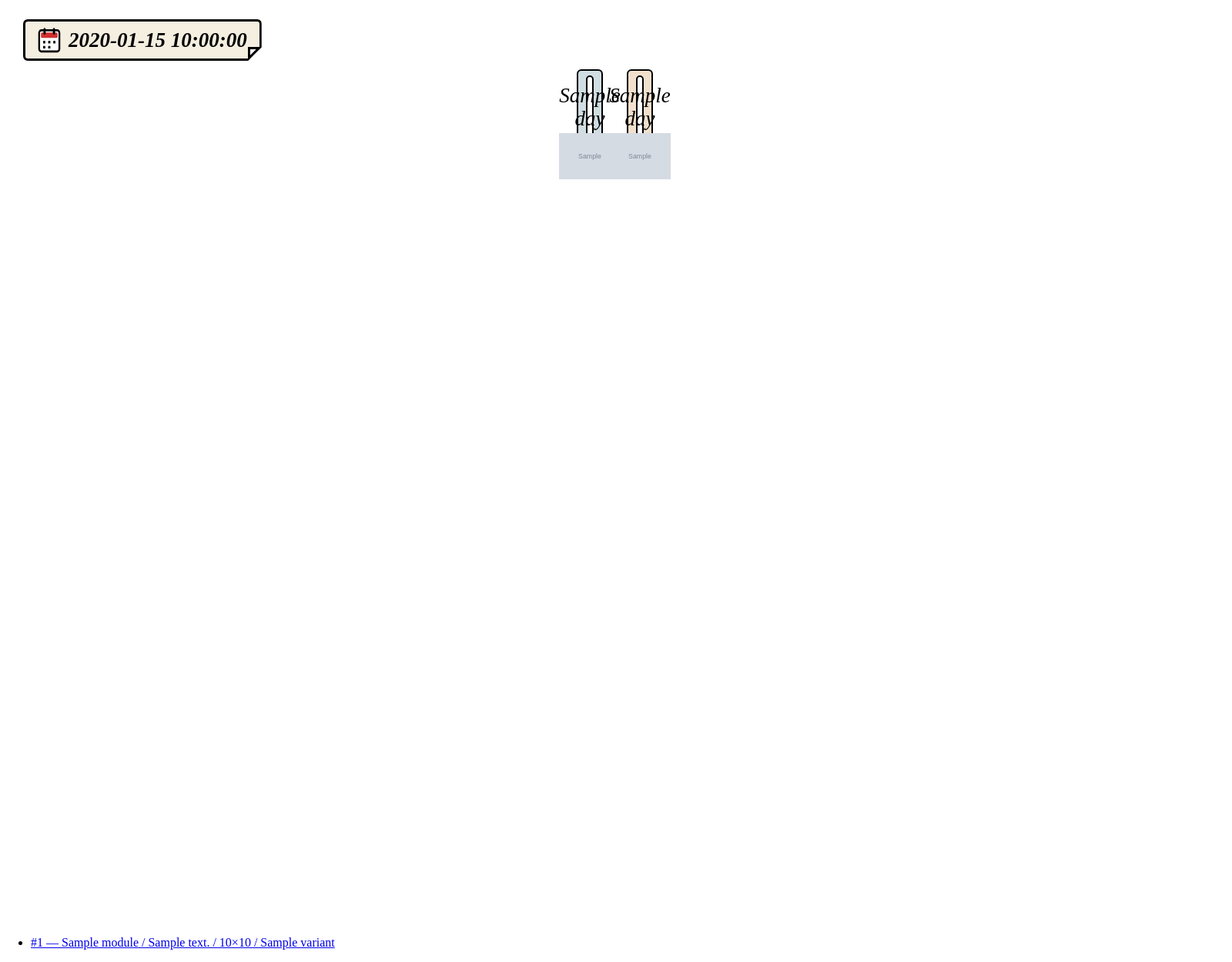
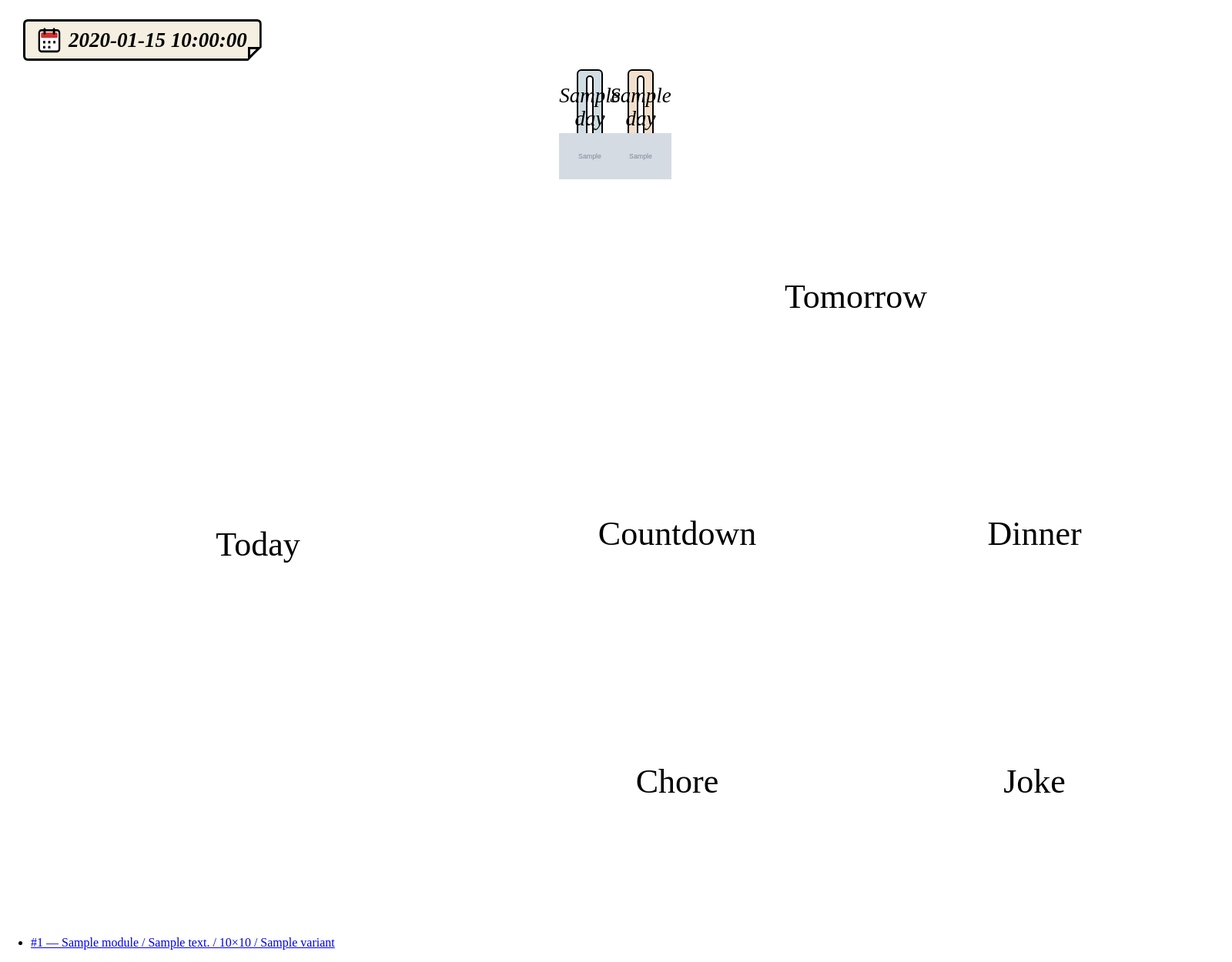
Before and after one commit to jhurstus/kidink, a Python web app: template server/app/templates/board.html in a window 1600 px wide. Shown: the whole page at 77% size. Run offline with Jinja, Linux system fonts and the light colour scheme; the template is opened without the code that fills it: most values are stand-ins (such as "Sample title", 1, 10 or a date in 2020); grey boxes marked "Sample" are stand-in pictures.

Commit message:
Add placeholders for remaining modules

```diff
--- a/server/app/static/css/board.css
+++ b/server/app/static/css/board.css
@@ -14,7 +14,7 @@
 
 /* ---------------------------------------------------------------------------
    Day-of-week strip slot (spec §9). 60px margin to the top of the page, 30px to
-   the left, 33px to the right (the 1537px strip ends at x=1567) — visually even
+   the left, 32px to the right (the 1538px strip ends at x=1568) — visually even
    side margins once the frame's obscured edge pixels (spec §2) are subtracted.
    The slot is NOT clipped, so the strip's rotated date box can jut past its
    top-left corner.
@@ -28,3 +28,75 @@
 body {
    margin: 0;
 }
+
+/* ---------------------------------------------------------------------------
+   Content area (spec §4) — everything below the day strip. Left/right/bottom
+   margins mirror the strip's (30px left, 32px right → 1538px wide), and the
+   bottom margin (31px) is tuned to look visually even against them once the
+   frame's obscured edge pixels (spec §2: 3px left, 4px right, 6px bottom) are
+   subtracted. The strip occupies y 60–250; the content is pulled up to y=245 so
+   it tucks 5px under the strip (the burst spills down into this band anyway,
+   §9.1), running to y=1169.
+   --------------------------------------------------------------------------- */
+.content {
+   position: absolute;
+   top: 245px;
+   left: 30px;
+   width: 1538px;
+   height: 924px;
+   display: flex;
+   gap: 15px;
+}
+
+/* Left column: the full-height Today panel, fixed 510px wide (spec §10). */
+.today-pane {
+   width: 610px;
+   height: 100%;
+}
+
+/* Right column: Tomorrow across the top, then the 2×2 module grid filling the
+   rest. Claims all the width the Today pane leaves (1012px). */
+.right-pane {
+   flex: 1;
+   height: 100%;
+   display: flex;
+   flex-direction: column;
+   gap: 15px;
+}
+
+/* Tomorrow spans the right column at a fixed height (spec §11). */
+.tomorrow-cell {
+   height: 280px;
+}
+
+/* Countdown / Dinner / Chore / Joke — an equal-portioned 2×2 grid filling the
+   remaining height of the right column. */
+.module-grid {
+   flex: 1;
+   display: grid;
+   grid-template-columns: 1fr 1fr;
+   grid-template-rows: 1fr 1fr;
+   gap: 15px;
+}
+
+/* Every module's comic_panel stretches to fill its layout cell; the width/height
+   passed to comic_panel only fix the border path's aspect ratio. */
+.content .comic-panel {
+   width: 100%;
+   height: 100%;
+}
+
+/* Center each placeholder module name in its panel (above the halftone/base at
+   z-index 1, below the border at z-index 2). */
+.content .comic-content {
+   position: absolute;
+   inset: 0;
+   display: flex;
+   align-items: center;
+   justify-content: center;
+}
+
+.module-name {
+   font-size: 44px;
+   color: #000;
+}
--- a/server/app/static/css/day_strip.css
+++ b/server/app/static/css/day_strip.css
@@ -5,7 +5,7 @@
 
 .day-strip {
   position: relative;
-  width: 1537px;
+  width: 1538px;
   /* Explicit height: the strip's absolute children (bursts, date box) don't add
      flow height, so this is what keeps the strip's footprint. */
   height: 190px;
@@ -17,7 +17,7 @@
   display: flex;
   align-items: center;
   justify-content: center;
-  gap: 31px;
+  gap: 32px;
   width: 100%;
   height: 100%;
 }
@@ -209,31 +209,31 @@
    lines up with the other cells' day names (the wider 4:3 images sit higher than
    the near-square ones). */
 .day-burst-monday {
-  top: -73px;
+  top: -83px;
 }
 
 .day-burst-tuesday {
-  top: -47px;
+  top: -55px;
 }
 
 .day-burst-wednesday {
-  top: -82px;
+  top: -91px;
 }
 
 .day-burst-thursday {
-  top: -50px;
+  top: -60px;
 }
 
 .day-burst-friday {
-  top: -82px;
+  top: -94px;
 }
 
 .day-burst-saturday {
-  top: -51px;
+  top: -64px;
 }
 
 .day-burst-sunday {
-  top: -51px;
+  top: -63px;
 }
 
 /* ---------------------------------------------------------------------------
--- a/server/app/templates/board.html
+++ b/server/app/templates/board.html
@@ -12,9 +12,30 @@
 
 <body>
   {% from "modules/day_strip.html" import day_strip %}
+  {% from "modules/today.html" import today %}
+  {% from "modules/tomorrow.html" import tomorrow %}
+  {% from "modules/countdown.html" import countdown %}
+  {% from "modules/dinner.html" import dinner %}
+  {% from "modules/chore.html" import chore %}
+  {% from "modules/joke.html" import joke %}
   <div class="board">
     <div class="day-strip-slot">{{ day_strip(strip) }}</div>
 
+    {#- Everything below the strip: the full-height Today column on the left, and
+    a right column of Tomorrow over a 2×2 grid of Countdown / Dinner / Chore /
+    Joke. Sizes flex to fill; module panels stretch to their cell (board.css). -#}
+    <div class="content">
+      <div class="today-pane">{{ today() }}</div>
+      <div class="right-pane">
+        <div class="tomorrow-cell">{{ tomorrow() }}</div>
+        <div class="module-grid">
+          <div class="grid-cell">{{ countdown() }}</div>
+          <div class="grid-cell">{{ dinner() }}</div>
+          <div class="grid-cell">{{ chore() }}</div>
+          <div class="grid-cell">{{ joke() }}</div>
+        </div>
+      </div>
+    </div>
   </div>
   {#- Debug-only listing of every AI image in this render (spec §3.5,
   ?debug_images=1). Never present in normal device renders. -#}
--- /dev/null
+++ b/server/app/templates/modules/chore.html
@@ -0,0 +1,15 @@
+{#- ===========================================================================
+chore.html — the Chores module (spec §14). Today's chores as an icon + kid
+label + title list.
+
+Placeholder for now: a white comic_panel with the module name centered. See
+today.html for the sizing note.
+=========================================================================== -#}
+{% from "macros/comic.html" import comic_panel %}
+
+{% macro chore() -%}
+{% call comic_panel(width=449, height=307, bg='#fff', halftones=[],
+     border={'color': '#000', 'radius': 6, 'mid_width': 2, 'corner_width': 2, 'seed': 5}) %}
+<div class="module-name">Chore</div>
+{% endcall %}
+{%- endmacro %}
--- /dev/null
+++ b/server/app/templates/modules/countdown.html
@@ -0,0 +1,15 @@
+{#- ===========================================================================
+countdown.html — the Countdown module (spec §12). A counter to the next exciting
+event: description, hero image, and a "N sleeps to go!" moon row.
+
+Placeholder for now: a white comic_panel with the module name centered. See
+today.html for the sizing note.
+=========================================================================== -#}
+{% from "macros/comic.html" import comic_panel %}
+
+{% macro countdown() -%}
+{% call comic_panel(width=449, height=307, bg='#fff', halftones=[],
+     border={'color': '#000', 'radius': 6, 'mid_width': 2, 'corner_width': 2, 'seed': 3}) %}
+<div class="module-name">Countdown</div>
+{% endcall %}
+{%- endmacro %}
--- /dev/null
+++ b/server/app/templates/modules/dinner.html
@@ -0,0 +1,15 @@
+{#- ===========================================================================
+dinner.html — the Dinner module (spec §13). "Dinner", an AI image of the meal,
+and the menu name(s).
+
+Placeholder for now: a white comic_panel with the module name centered. See
+today.html for the sizing note.
+=========================================================================== -#}
+{% from "macros/comic.html" import comic_panel %}
+
+{% macro dinner() -%}
+{% call comic_panel(width=449, height=307, bg='#fff', halftones=[],
+     border={'color': '#000', 'radius': 6, 'mid_width': 2, 'corner_width': 2, 'seed': 4}) %}
+<div class="module-name">Dinner</div>
+{% endcall %}
+{%- endmacro %}
--- /dev/null
+++ b/server/app/templates/modules/joke.html
@@ -0,0 +1,15 @@
+{#- ===========================================================================
+joke.html — the Joke / riddle module (spec §15). Normally a wholly AI-generated
+comic panel (the text is drawn inside the image).
+
+Placeholder for now: a white comic_panel with the module name centered. See
+today.html for the sizing note.
+=========================================================================== -#}
+{% from "macros/comic.html" import comic_panel %}
+
+{% macro joke() -%}
+{% call comic_panel(width=449, height=307, bg='#fff', halftones=[],
+     border={'color': '#000', 'radius': 6, 'mid_width': 2, 'corner_width': 2, 'seed': 6}) %}
+<div class="module-name">Joke</div>
+{% endcall %}
+{%- endmacro %}
--- /dev/null
+++ b/server/app/templates/modules/today.html
@@ -0,0 +1,17 @@
+{#- ===========================================================================
+today.html — the Today module (spec §10). Full left column: Morning/Day/Evening
+event buckets plus the weather subpanel.
+
+Placeholder for now: a white comic_panel (thin black border, rounded corners —
+the day_strip cell vocabulary) with the module name centered. Sized to fill its
+layout cell (board.css forces .comic-panel to 100%); the width/height passed
+here only set the border path's aspect ratio.
+=========================================================================== -#}
+{% from "macros/comic.html" import comic_panel %}
+
+{% macro today() -%}
+{% call comic_panel(width=610, height=924, bg='#fff', halftones=[],
+     border={'color': '#000', 'radius': 6, 'mid_width': 2, 'corner_width': 2, 'seed': 1}) %}
+<div class="module-name">Today</div>
+{% endcall %}
+{%- endmacro %}
--- /dev/null
+++ b/server/app/templates/modules/tomorrow.html
@@ -0,0 +1,15 @@
+{#- ===========================================================================
+tomorrow.html — the Tomorrow module (spec §11). Top of the right column: a
+chronological event list plus its weather subpanel.
+
+Placeholder for now: a white comic_panel with the module name centered. See
+today.html for the sizing note.
+=========================================================================== -#}
+{% from "macros/comic.html" import comic_panel %}
+
+{% macro tomorrow() -%}
+{% call comic_panel(width=913, height=280, bg='#fff', halftones=[],
+     border={'color': '#000', 'radius': 6, 'mid_width': 2, 'corner_width': 2, 'seed': 2}) %}
+<div class="module-name">Tomorrow</div>
+{% endcall %}
+{%- endmacro %}
--- a/server/app/test_day_strip.py
+++ b/server/app/test_day_strip.py
@@ -103,7 +103,7 @@
     saturday = strip.week[5]
     assert saturday.burst == "saturday_burst.png"
     assert saturday.width == 306
-    assert saturday.burst_cx == 1178
+    assert saturday.burst_cx == 1179
     assert [c for c in strip.week if c.burst] == [saturday]
 
 
```
Also changed, not shown: server/app/day_strip.py (+4 -4 lines).
